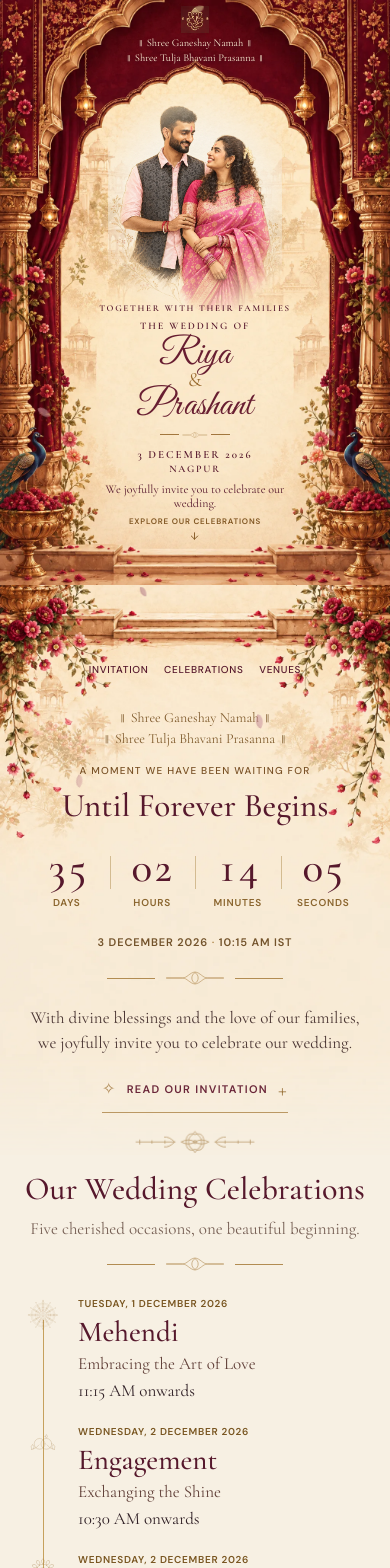
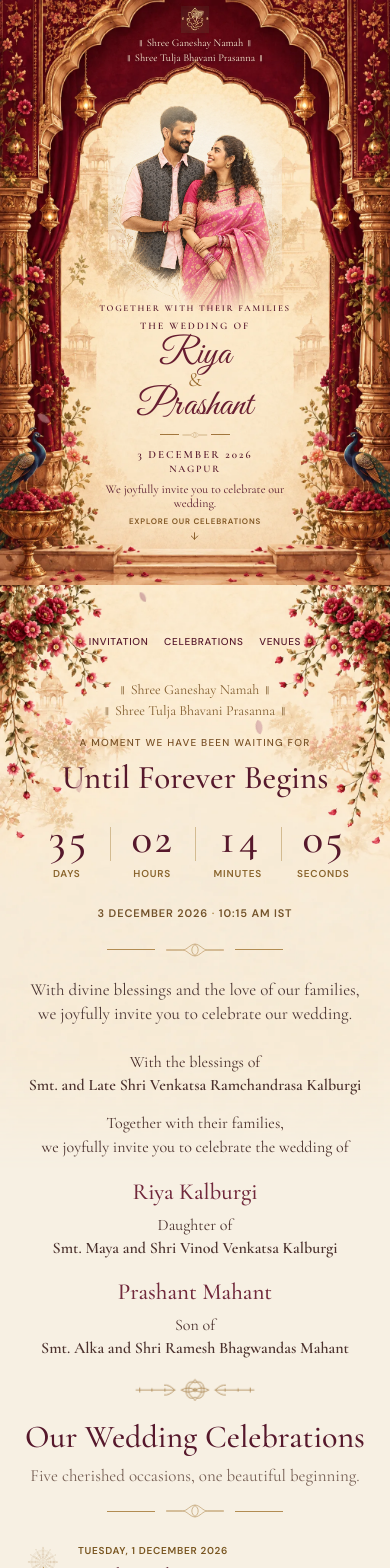
Before and after one commit to shrutisuryawanshi29/riya-prashant-invite, a React (Vite) app: page / in a window 390 px wide. Shown: the top 1568 px of the page. Built offline with nearby package versions, Linux system fonts and the light colour scheme; no server answers.

Commit message:
Show full invitation and remove duplicate transition stairs

```diff
--- a/src/main.tsx
+++ b/src/main.tsx
@@ -53,7 +53,7 @@ return <>
 <main>
 <section id="home" className="hero hero-illustrated"><div className="royal-invitation"><HeroSparkles/><div className="royal-ganesha" aria-hidden="true"></div><div className="royal-sacred">{w.invocations.map(x=><div key={x}>{x}</div>)}</div><img className="royal-portrait" src="/images/royal-portrait-optimized.webp" alt="Illustration of Riya and Prashant together" width="1122" height="1402" fetchPriority="high"/><div className="royal-copy"><p className="royal-families">Together with their families</p><p className="royal-wedding-of">The wedding of</p><h1><span>{w.couple.bride}</span><em>&</em><span>{w.couple.groom}</span></h1><Flourish/><p className="royal-date">3 December 2026</p><p className="royal-place">Nagpur</p><p className="royal-message">{w.invitation}</p><a className="royal-explore" href="#invitation">Explore our celebrations <ArrowDown size={14}/></a></div></div></section>
 <div className="palace-continuation"><nav className="invitation-nav" aria-label="Main navigation"><a href="#invitation">Invitation</a><a href="#celebrations">Celebrations</a><a href="#venues">Venues</a></nav>
-<section id="invitation" className="invitation section-pad"><div className="invitation-sheet countdown-invitation"><p className="courtyard-invocations">{w.invocations[0]}<br/>{w.invocations[1]}</p><Kicker>A moment we have been waiting for</Kicker><h2>Until Forever Begins</h2><WeddingCountdown/><p className="countdown-wedding-date">3 December 2026 <span>·</span> 10:15 AM IST</p><p className="countdown-couple">{w.couple.bride} <span>&</span> {w.couple.groom}</p><Flourish/><div className="desktop-family"><FamilyInvitation/></div><div className="mobile-invitation"><p className="family-preview">With divine blessings and the love of our families, we joyfully invite you to celebrate our wedding.</p><details className="invitation-disclosure"><summary>Read Our Invitation</summary><FamilyInvitation/></details></div></div></section></div>
+<section id="invitation" className="invitation section-pad"><div className="invitation-sheet countdown-invitation"><p className="courtyard-invocations">{w.invocations[0]}<br/>{w.invocations[1]}</p><Kicker>A moment we have been waiting for</Kicker><h2>Until Forever Begins</h2><WeddingCountdown/><p className="countdown-wedding-date">3 December 2026 <span>·</span> 10:15 AM IST</p><p className="countdown-couple">{w.couple.bride} <span>&</span> {w.couple.groom}</p><Flourish/><div className="desktop-family"><FamilyInvitation/></div><div className="mobile-invitation"><p className="family-preview">With divine blessings and the love of our families, we joyfully invite you to celebrate our wedding.</p><div className="mobile-family-invitation"><FamilyInvitation/></div></div></div></section></div>
 
 <RoyalSectionTransition/>
 <section id="celebrations" className="celebrations section-pad"><div className="section-heading"><h2>Our Wedding Celebrations</h2><p>Five cherished occasions, one beautiful beginning.</p><Flourish/></div><ol className="celebration-timeline">{w.events.map((e, i) => <li className={'timeline-entry' + (i === 3 ? ' timeline-wedding' : '')} key={e.name}><div className="timeline-marker" aria-hidden="true">{i === 0 ? <HennaMedallion/> : <EventEmblem type={i}/>}</div><div className="timeline-content"><p className="timeline-date">{e.date.replace(/^(\w+), (\w+) (\d+), (\d+)$/, '$1, $3 $2 $4')}</p><h3>{i === 4 ? 'Reception' : e.name}</h3>{e.tagline && <p className="timeline-tagline">{e.tagline}</p>}<p className="timeline-time">{e.time}</p>{'muhurat' in e && <p className="timeline-muhurat">{e.muhurat}</p>}{'extra' in e && <p className="timeline-extra">{e.extra}</p>}</div></li>)}</ol></section>
--- a/src/style.css
+++ b/src/style.css
@@ -177,8 +177,8 @@
 /* Matching illustrated mobile continuation; desktop and hero are untouched. */
 @media(max-width:1023px){
  .palace-continuation{position:relative;isolation:isolate;background:#f7f0e3}
- .palace-continuation:before{content:'';position:absolute;inset:0 0 auto;z-index:-1;width:100%;aspect-ratio:2/3;background:url('/images/palace-parchment-transition.webp') center top / 100% auto no-repeat;pointer-events:none;mask-image:linear-gradient(#000 0 80%,transparent 100%)}
- .palace-continuation .invitation-nav{position:relative;display:flex;flex-wrap:nowrap;justify-content:center;gap:clamp(14px,4vw,28px);height:auto;padding:clamp(60px,16vw,105px) 18px 0;background:transparent;border:0}
+ .palace-continuation:before{content:'';position:absolute;inset:0 0 auto;z-index:-1;width:100%;aspect-ratio:2/3;background:url('/images/palace-parchment-transition-v2.webp') center top / 100% auto no-repeat;pointer-events:none;mask-image:linear-gradient(#000 0 80%,transparent 100%)}
+ .palace-continuation .invitation-nav{position:relative;display:flex;flex-wrap:nowrap;justify-content:center;gap:clamp(14px,4vw,28px);height:auto;padding:clamp(34px,8vw,64px) 18px 0;background:transparent;border:0}
  .palace-continuation .invitation-nav a{display:inline-flex;align-items:center;min-height:44px;color:#56182c;font-size:10px;letter-spacing:.07em}
  .palace-continuation .invitation.section-pad{background:transparent;padding:16px 24px 16px;min-height:0}
  .palace-continuation .countdown-invitation{max-width:550px}
@@ -223,3 +223,5 @@ button:focus-visible,summary:focus-visible{outline:2px solid #c6a15d;outline-off
 @keyframes ornament-breathe{0%,100%{opacity:.74}50%{opacity:1}}
 [data-motion-paused] .petal,[data-motion-paused] .hero-sparkle,[data-motion-paused] .timeline-marker>svg,[data-motion-paused] .closing-frame .flourish>svg,[data-motion-paused] .closing-names:before{animation-play-state:paused!important}
 @media(prefers-reduced-motion:reduce){.hero-sparkles,.closing-names:before{display:none}.timeline-marker>svg,.closing-frame .flourish>svg{animation:none!important;opacity:1}}
+
+@media(max-width:1023px){.mobile-family-invitation{margin-top:24px}}
```
Also changed, not shown: public/images/palace-parchment-transition-v2.webp (added).
